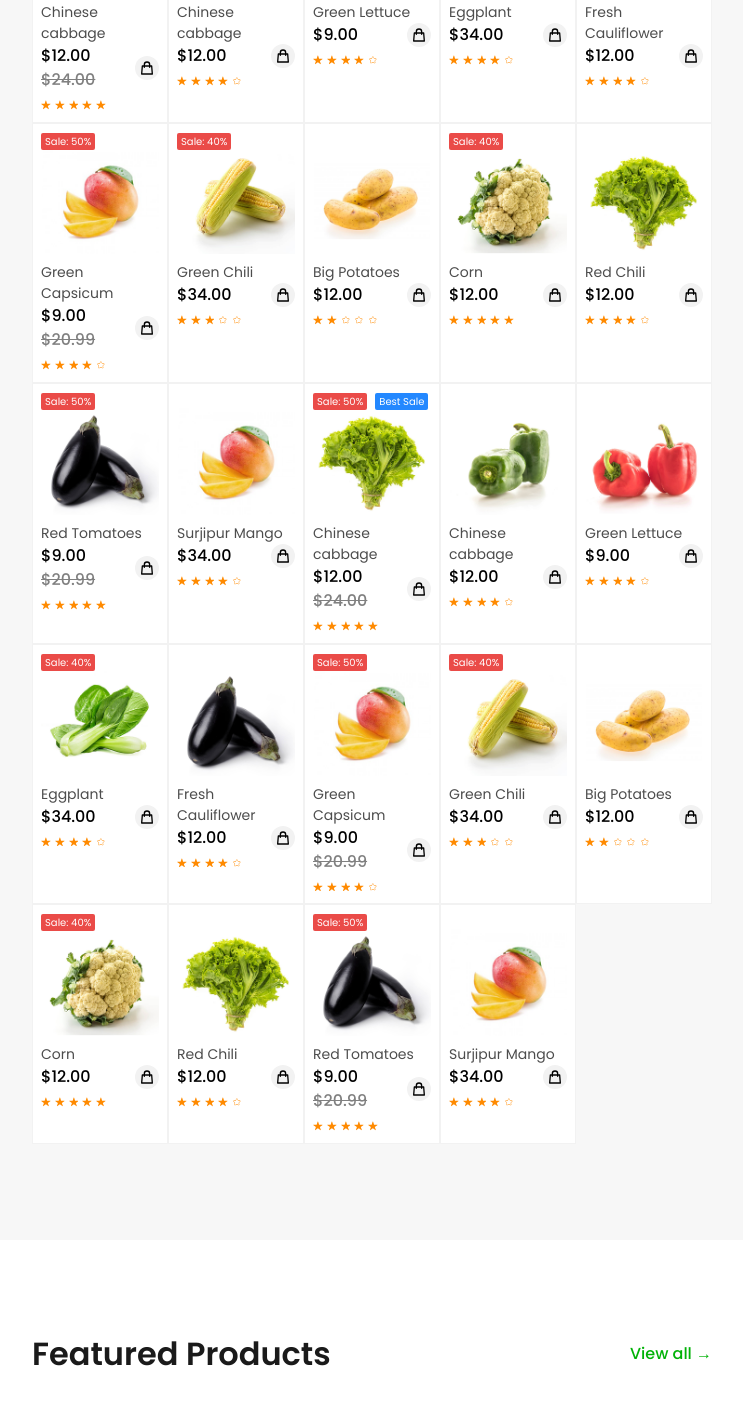
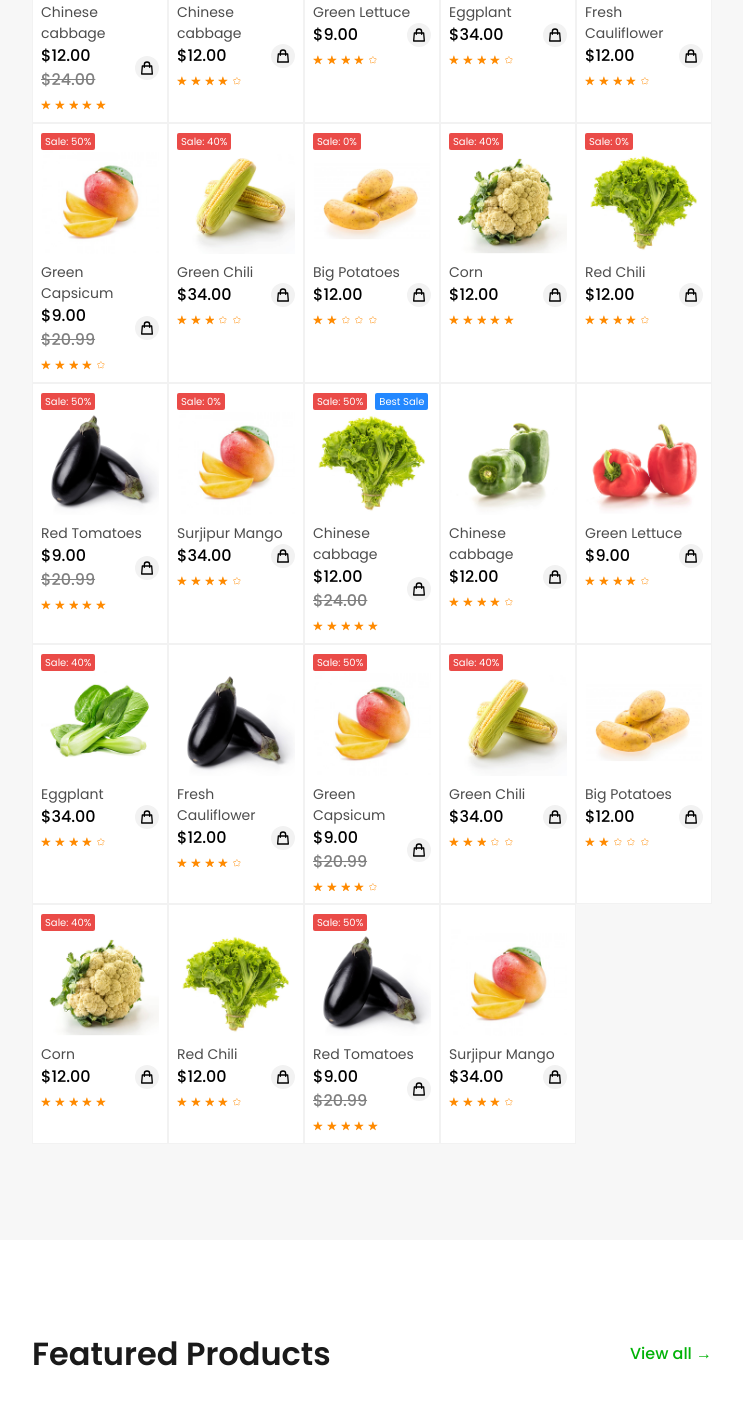
Before and after one commit to jubayer8221/eco-bazar, a Next.js app: page / in a window 1280 px wide. Shown: the part 1200-2603 px from the top of the page, without its empty margins (268-1011 px from the left). Built offline with nearby package versions, Linux system fonts and the light colour scheme.

Commit message:
error soloved

```diff
--- a/src/components/Home/Blog.tsx
+++ b/src/components/Home/Blog.tsx
@@ -2,7 +2,7 @@ import React from 'react'
 
 const Blog = () => {
   return (
-    <div>
+    <div className='flex flex-wrap'>
 
     </div>
   )
--- a/src/components/Home/FeadBackCart.tsx
+++ b/src/components/Home/FeadBackCart.tsx
@@ -74,7 +74,7 @@ const FeadBackCart: React.FC<propsType> = ({img, name, review, rating, role}) =>
   return (
     <div>
       <div className='bg-[#FFFFFF] p-3 w-[295px] rounded-md'>
-        <h1 className='text-[#00B207] text-[32px] opacity-30'>"</h1>
+        <h1 className='text-[#00B207] text-[32px] opacity-30'>&quot;</h1>
         {/* review  */}
         <p className='text-[#848484] text-[14px] leading-5 font-normal'>{review}</p>
 
--- a/src/components/Home/FeaturedProductCart.tsx
+++ b/src/components/Home/FeaturedProductCart.tsx
@@ -7,16 +7,14 @@ import { CiStar } from "react-icons/ci";
 import { HiOutlineShoppingBag } from "react-icons/hi";
 import { BsEye } from "react-icons/bs";
 
-import Link from "next/link";
 
 interface propsType {
   img: string;
   title: string;
   price: string;
   rating: number;
-  sale: string;
-  oldPrice: string;
-  bestSale: string;
+  sale?: string;
+  oldPrice?: string;
   reviews: number;
 }
 
--- a/src/components/Home/FeaturedProducts.tsx
+++ b/src/components/Home/FeaturedProducts.tsx
@@ -1,6 +1,6 @@
 import React from 'react'
+import LatestNews from './LatestNews';
 import FeaturedProductCart from './FeaturedProductCart';
-import LatestNews from './LatestNews';
 
 const FeaturedProduct = [
     {
@@ -63,7 +63,7 @@ const FeaturedProducts = () => {
           <div className="grid grid-cols-1 sm:grid-cols-2 md:grid-cols-3 xl:grid-cols-5 ">
             {
                 FeaturedProduct.map((product)=> (
-                    <FeaturedProductCart key={product.id} title={product.name} img={product.image} sale={product.sale} price={product.price} oldPrice={product.oldPrice} rating={product.rating} />
+                    <FeaturedProductCart key={product.id} title={product.name} img={product.image} sale={product.sale ?? "0%"} price={product.price} rating={product.rating} oldPrice={product.oldPrice ?? "0"} reviews={0} />
                 ))
             }
           </div>
--- a/src/components/Home/Hotdeals.tsx
+++ b/src/components/Home/Hotdeals.tsx
@@ -124,7 +124,7 @@ const Hotdeals = () => {
 
         {
             hotDealsProduct.map(product => (
-                <HotdealsCart key={product.id} img={product.image} title={product.name} price={product.price} rating={product.rating} sale={product.sale ?? ""} oldPrice={product.oldPrice ?? ""} bestSale={product.bestSale}
+                <HotdealsCart key={product.id} img={product.image} title={product.name} price={product.price} rating={product.rating} sale={product.sale ?? "0%"} oldPrice={product.oldPrice ?? ""} bestSale={product.bestSale}
                 reviews={product.reviews ?? 0} />
             ))
         }
--- a/src/components/Home/HotdealsCart.tsx
+++ b/src/components/Home/HotdealsCart.tsx
@@ -14,7 +14,7 @@ interface propsType {
   title: string;
   price: string;
   rating: number;
-  sale: string;
+  sale?: string;
   oldPrice: string;
   bestSale?: boolean;
   reviews: number;
```
